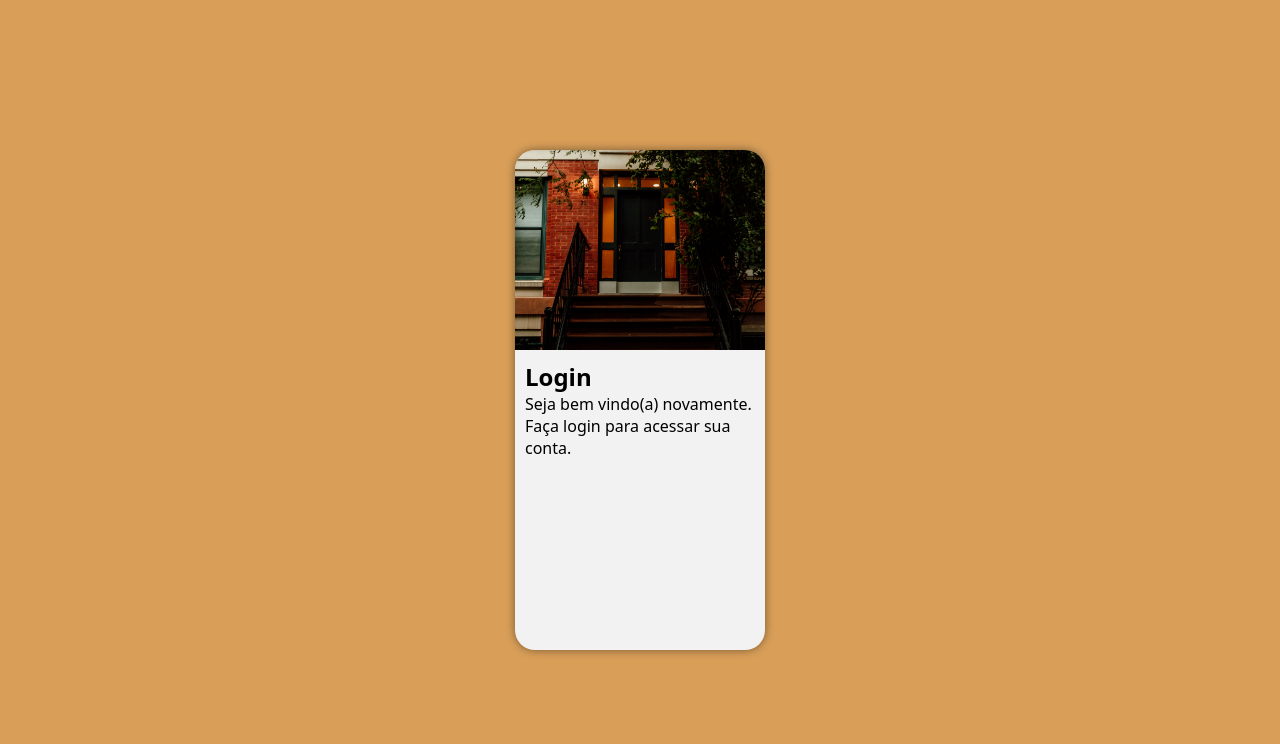
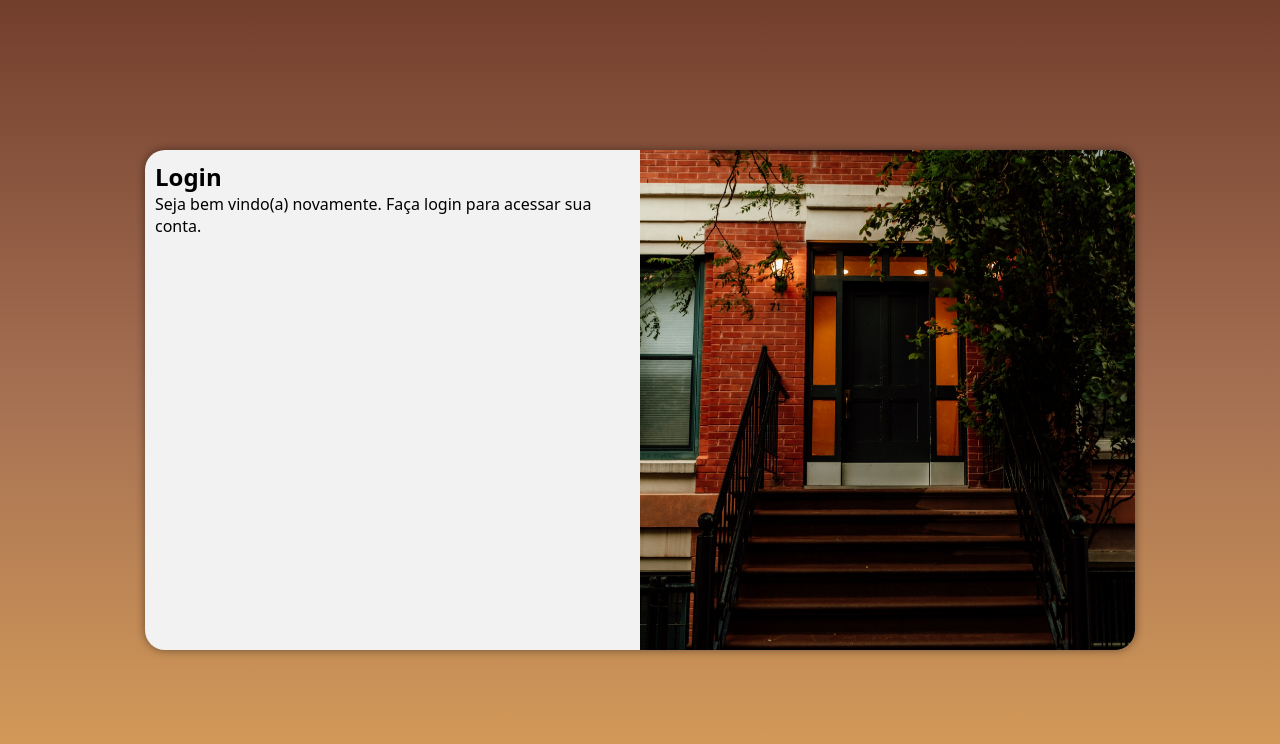
Before and after one commit to GabVS4/projeto-login, a plain HTML site: page index.html in a window 1280 px wide. Drawn offline with Linux system fonts and the light colour scheme.

Commit message:
Media Query para diferentes telas

```diff
--- /dev/null
+++ b/estilos/pc.css
@@ -0,0 +1,20 @@
+@charset "UTF-8";
+
+body {
+    background-image: linear-gradient(to top, #D99F59, #A67153, #733F2D);
+}
+
+section#login {
+    width: 990px;
+}
+
+section > div#imagem{
+    float: right;
+    width: 50%;
+    height: 100%;
+}
+
+section > div#formulario{
+    float: left;
+    width: 50%;
+}
--- a/estilos/style.css
+++ b/estilos/style.css
@@ -22,7 +22,7 @@
 }
 
 body, html {
-    background-color: #D99F59;
+    background-color: #733F2D;
     width: 100vw;
     height: 100vh;
 }
@@ -51,6 +51,8 @@
     overflow: hidden;
 
     box-shadow: 0px 0px 10px rgba(0, 0, 0, 0.450);
+
+    transition: width 0.3s, height 0.3s;
 }
 
 section > div {
--- /dev/null
+++ b/estilos/tablet.css
@@ -0,0 +1,20 @@
+@charset "UTF-8";
+
+body {
+    background-image: linear-gradient(to top, #D99F59, #A67153, #733F2D);
+}
+
+section#login {
+    width: 80vw;
+}
+
+section > div#imagem{
+    float: left;
+    width: 40%;
+    height: 100%;
+}
+
+section > div#formulario{
+    float: right;
+    width: 60%;
+}
--- a/index.html
+++ b/index.html
@@ -5,6 +5,8 @@
     <meta name="viewport" content="width=device-width, initial-scale=1.0">
     <title>Login</title>
     <link rel="stylesheet" href="estilos/style.css">
+    <link rel="stylesheet" href="estilos/tablet.css" media="screen and (min-width: 768px) and (max-width: 1024px)">
+    <link rel="stylesheet" href="estilos/pc.css" media="screen and (min-width: 1025px)">
 </head>
 <body>
     <main>
```
